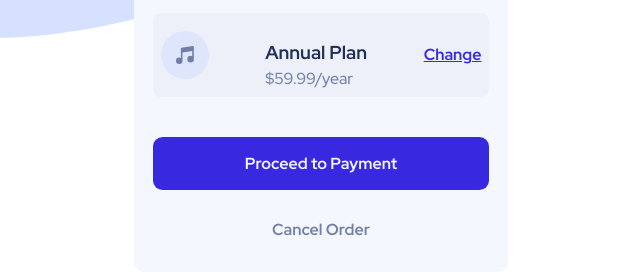
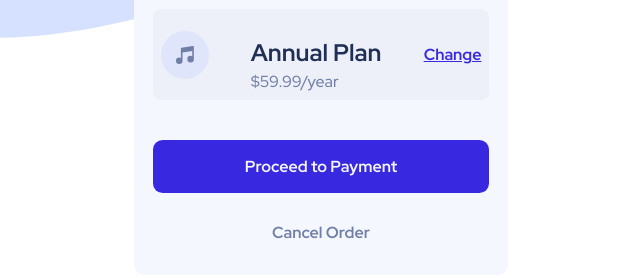
Before and after one commit to andr3ygy12/order-summary, a plain HTML site: page index.html in a window 1280 px wide. Shown: the part 442-720 px from the top of the page, 319-959 px from the left. Drawn offline with Linux system fonts and the light colour scheme.

Commit message:
fixed html issues

```diff
--- a/index.html
+++ b/index.html
@@ -35,7 +35,7 @@
           <img src="./images/icon-music.svg" alt="Icono de una nota musica" class="order-plan-svg">
 
           <article class="date-price">
-            <h3 class="data-price-title">Annual Plan</h3>
+            <h2 class="data-price-title">Annual Plan</h2>
             <span> $59.99/year</span>
           </article>
 
@@ -44,10 +44,10 @@
 
         <!-- Form Secction -->
 
-        <article class="pay-cancel">
+        <div class="pay-cancel">
           <a class="pay-cancel-title">Proceed to Payment</a>
           <a class="pay-cancel-subtitle">Cancel Order</a>
-        </article>
+        </div>
 
       </section>
     </div>
```
